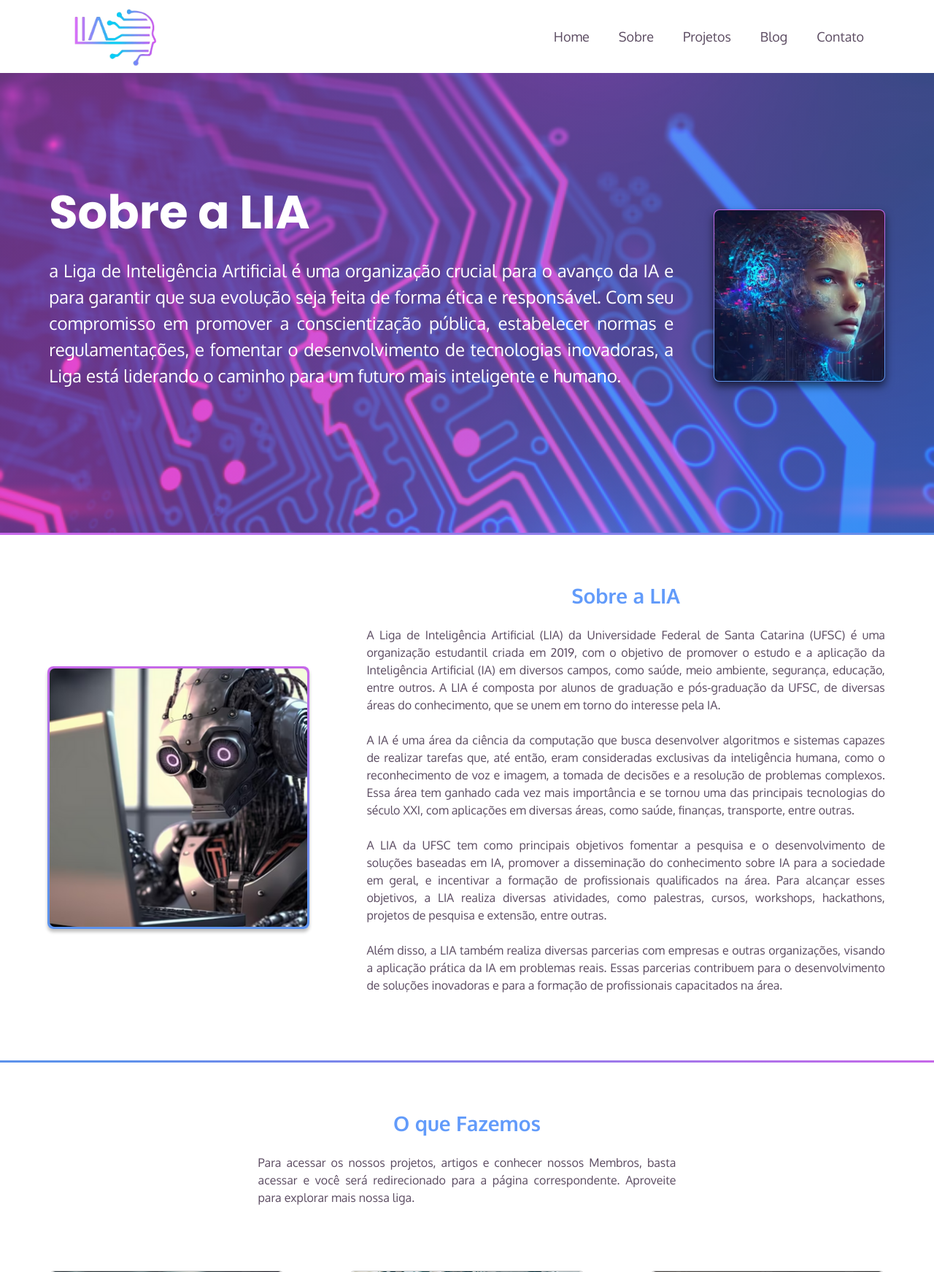
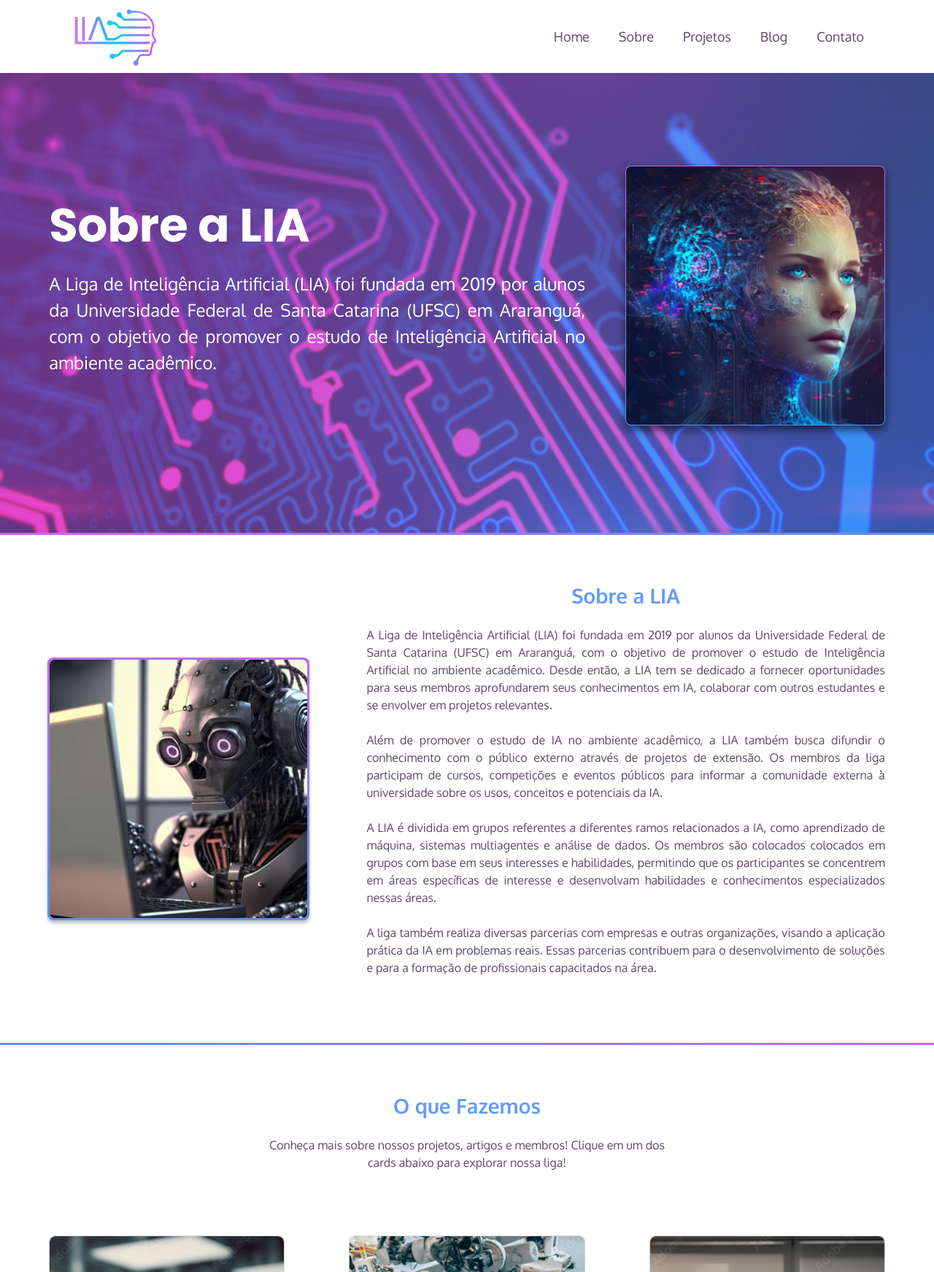
Before and after one commit to Mrmichelerocha/site-lia, a Django app: page /about/ in a window 1280 px wide. Shown: the top 1743 px of the page at 73% size. Run offline with Django 4.2, Linux system fonts and the light colour scheme; some libraries are stand-ins or nearby versions; some web fonts are replaced.

Commit message:
new texts and small fixes

```diff
--- a/beckend/about/templates/aboutintro.html
+++ b/beckend/about/templates/aboutintro.html
@@ -8,14 +8,13 @@
         <div class="text hidden delay-1">
             <h2>Sobre a LIA</h2>
             <p>
-                A Liga de Inteligência Artificial (LIA) da Universidade Federal de Santa Catarina (UFSC) é uma organização estudantil criada em 2019, com o objetivo de promover o estudo e a aplicação da Inteligência Artificial (IA) em diversos campos, como saúde, meio ambiente, segurança, educação, entre outros. A LIA é composta por alunos de graduação e pós-graduação da UFSC, de diversas áreas do conhecimento, que se unem em torno do interesse pela IA.<br><br>
+                A Liga de Inteligência Artificial (LIA) foi fundada em 2019 por alunos da Universidade Federal de Santa Catarina (UFSC) em Araranguá, com o objetivo de promover o estudo de Inteligência Artificial no ambiente acadêmico. Desde então, a LIA tem se dedicado a fornecer oportunidades para seus membros aprofundarem seus conhecimentos em IA, colaborar com outros estudantes e se envolver em projetos relevantes.<br><br>
 
-                A IA é uma área da ciência da computação que busca desenvolver algoritmos e sistemas capazes de realizar tarefas que, até então, eram consideradas exclusivas da inteligência humana, como o reconhecimento de voz e imagem, a tomada de decisões e a resolução de problemas complexos. Essa área tem ganhado cada vez mais importância e se tornou uma das principais tecnologias do século XXI, com aplicações em diversas áreas, como saúde, finanças, transporte, entre outras.<br><br>
+                Além de promover o estudo de IA no ambiente acadêmico, a LIA também busca difundir o conhecimento com o público externo através de projetos de extensão. Os membros da liga participam de cursos, competições e eventos públicos para informar a comunidade externa à universidade sobre os usos, conceitos e potenciais da IA.<br><br>
 
-                A LIA da UFSC tem como principais objetivos fomentar a pesquisa e o desenvolvimento de soluções baseadas em IA, promover a disseminação do conhecimento sobre IA para a sociedade em geral, e incentivar a formação de profissionais qualificados na área. Para alcançar esses objetivos, a LIA realiza diversas atividades, como palestras, cursos, workshops, hackathons, projetos de pesquisa e extensão, entre outras.<br><br>
+                A LIA é dividida em grupos referentes a diferentes ramos relacionados a IA, como aprendizado de máquina, sistemas multiagentes e análise de dados. Os membros são colocados colocados em grupos com base em seus interesses e habilidades, permitindo que os participantes se concentrem em áreas específicas de interesse e desenvolvam habilidades e conhecimentos especializados nessas áreas.<br><br>
 
-
-                Além disso, a LIA também realiza diversas parcerias com empresas e outras organizações, visando a aplicação prática da IA em problemas reais. Essas parcerias contribuem para o desenvolvimento de soluções inovadoras e para a formação de profissionais capacitados na área.<br>
+                A liga também realiza diversas parcerias com empresas e outras organizações, visando a aplicação prática da IA em problemas reais. Essas parcerias contribuem para o desenvolvimento de soluções e para a formação de profissionais capacitados na área.<br>
             </p>
         </div>
     </div>
--- a/beckend/about/templates/introAbout.html
+++ b/beckend/about/templates/introAbout.html
@@ -6,12 +6,7 @@
             <div class="texts hidden delay-1">
                 <h1>Sobre a LIA</h1>
                 <p>
-                    a Liga de Inteligência Artificial é uma organização crucial
-                    para o avanço da IA e para garantir que sua evolução seja feita de
-                    forma ética e responsável. Com seu compromisso em promover a
-                    conscientização pública, estabelecer normas e regulamentações, e
-                    fomentar o desenvolvimento de tecnologias inovadoras, a Liga está
-                    liderando o caminho para um futuro mais inteligente e humano.
+                    A Liga de Inteligência Artificial (LIA) foi fundada em 2019 por alunos da Universidade Federal de Santa Catarina (UFSC) em Araranguá, com o objetivo de promover o estudo de Inteligência Artificial no ambiente acadêmico.
                 </p>
             </div>
             <div class="image hidden">
--- a/beckend/about/templates/navegation.html
+++ b/beckend/about/templates/navegation.html
@@ -3,9 +3,7 @@
     <div class="texts hidden">
         <h2>O que Fazemos</h2>
         <p>
-            Para acessar os nossos projetos, artigos e conhecer nossos Membros,
-            basta acessar e você será redirecionado para a página correspondente. Aproveite para
-            explorar mais nossa liga.
+            Conheça mais sobre nossos projetos, artigos e membros! Clique em um dos cards abaixo para explorar nossa liga!
         </p>
     </div>
     <div class="cards">
--- a/beckend/blog/templates/BlogFeature.html
+++ b/beckend/blog/templates/BlogFeature.html
@@ -9,12 +9,12 @@
 {% block conteudo %}
 <section id="intro" class="blog-intro line-pink-blue">
     <div class="banner-container">
-        <img src="{% static '/assets/blog.png' %}" class="banner-bg">
-        <img src="{% static '/assets/blog.png' %}" class="banner-img" alt="" />
+        <img src="{% static '/assets/tft.jpg' %}" class="banner-bg">
+        <img src="{% static '/assets/tft.jpg' %}" class="banner-img" alt="" />
     </div>
     <div class="titles">
         <h1>Nossos Artigos</h1>
-        <p>Lorem ipsum dolor sit amet, consectetur adipiscing elit, sed do eiusmod tempor incididunt ut labore et dolore magna aliqua!</p>
+        <p>Confira nossos artigos e fique por dentro das últimas notícias e projetos da liga!</p>
     </div>
 </section>
 
--- a/beckend/index/templates/contentBlogFeature.html
+++ b/beckend/index/templates/contentBlogFeature.html
@@ -4,7 +4,7 @@
     <div class="texts hidden">
         <h2>Nossos Artigos</h2>
         <p>
-            Confira nossos artigos e fique por dentro das últimas tendências e novidades em diversos temas!
+            Confira nossos artigos e fique por dentro das últimas notícias e projetos da liga!
         </p>
     </div>
     <div class="cards">
@@ -23,7 +23,7 @@
                 Ler Artigo <span class="icon-arrow-right2"></span>
             </div>
             <div class="card-info">
-                <div class="title">Já ouviu falar sobre data analitcs?</div>
+                <div class="title">Análise de Dados</div>
             </div>
         </a>
         <a href="/post/3" class="card card-article hidden delay-2">
--- a/beckend/index/templates/contentProjectFeature.html
+++ b/beckend/index/templates/contentProjectFeature.html
@@ -17,7 +17,7 @@
                 <div class="title project">PyAnalytics</div>
                 <div class="description">
                     <p>
-
+                        Um dos ramos da Liga de Inteligência Artificial, voltado ao aprendizado dos conceitos básicos de Python, com foco na análise de dados.
                     </p>
                 </div>
             </div>
@@ -31,7 +31,7 @@
                 <div class="title project">LI(A)RA</div>
                 <div class="description">
                     <p>
-
+                        Grupo dedicado ao desenvolvimento de programas para competições de sistemas multiagentes.
                     </p>
                 </div>
             </div>
@@ -45,7 +45,7 @@
                 <div class="title project">Analytics2AI</div>
                 <div class="description">
                     <p>
-
+                        Grupo focado no aprendizado de aprendizado de máquina (machine learning).
                     </p>
                 </div>
             </div>
--- a/beckend/projects/templates/ProjectsFeature.html
+++ b/beckend/projects/templates/ProjectsFeature.html
@@ -17,11 +17,7 @@
             <div class="texts hidden delay-1">
                 <h1>Nossos Projetos</h1>
                 <p>
-                    Lorem ipsum dolor sit amet, consectetur
-                    adipiscing elit, sed do eiusmod tempor
-                    incididunt ut labore et dolore magna aliqua.
-                    Lorem ipsum dolor sit amet, consectetur
-                    adipiscing elit.
+                    A LIA é dividida entre grupos que focam em diferentes áreas de atuação e conceitos da IA. Cada grupo possui seus próprios projetos e métodos. Confira os detalhes de cada projeto abaixo.
                 </p>
             </div>
         </div>
--- a/beckend/templates/footer.html
+++ b/beckend/templates/footer.html
@@ -52,13 +52,13 @@
             </div>
             <div class="col menu-col">
                 <h3>Menu</h3>
-                <a target="_blank" href="#" class="sns"> Home </a>
-                <a target="_blank" href="#" class="sns"> Sobre </a>
-                <a target="_blank" href="#" class="sns">
+                <a href="/" class="sns"> Home </a>
+                <a href="/about/" class="sns"> Sobre </a>
+                <a href="/projectFeature/" class="sns">
                     Projetos
                 </a>
-                <a target="_blank" href="#" class="sns"> Blog </a>
-                <a target="_blank" href="#" class="sns">
+                <a href="/blogFeature/" class="sns"> Blog </a>
+                <a href="/contact/" class="sns">
                     Contato
                 </a>
             </div>
--- a/beckend/templates/static/css/main.css
+++ b/beckend/templates/static/css/main.css
@@ -114,7 +114,7 @@
 
 .cards {
   display: grid;
-  grid-template-columns: auto auto auto;
+  grid-template-columns: repeat(3, 1fr);
   gap: 5.5rem;
   margin-top: 4rem;
   margin-bottom: 4rem;
@@ -140,7 +140,7 @@
 }
 .cards .card .floating-link {
   position: absolute;
-  top: 25%;
+  top: 15%;
   left: 0;
   opacity: 0;
   z-index: 1;
@@ -189,7 +189,7 @@
   text-align: center;
   font-family: "Oxygen", sans-serif;
   font-weight: bold;
-  font-size: 1.125rem;
+  font-size: 0.9rem;
   margin: 1rem 0;
   padding: 0 0.5rem;
   color: white;
@@ -211,9 +211,9 @@
 .cards .card:hover .card-info .description {
   height: auto;
 }
-.cards .card:hover .card-info .title.project {
+/* .cards .card:hover .card-info .title.project {
   display: none;
-}
+} */
 @media (max-width: 1260px) {
   .cards .card .card-info .description p {
     font-size: 0.8rem;
@@ -502,7 +502,6 @@
   object-position: left;
 }
 footer .row {
-  align-items: center;
   gap: 15%;
 }
 footer .sns,
@@ -744,7 +743,7 @@
   width: 50%;
 }
 body #our-projects .texts p {
-  text-align: justify;
+  text-align: center;
 }
 body #our-projects .cards .card .card-info {
   background: rgba(98, 155, 250, 0.8);
@@ -775,7 +774,7 @@
   width: 50%;
 }
 body #our-articles .texts p {
-  text-align: justify;
+  text-align: center;
 }
 body #our-articles .cards .card .card-info {
   background: rgba(198, 104, 233, 0.8);
@@ -935,7 +934,7 @@
   width: 50%;
 }
 #things .texts p {
-  text-align: justify;
+  text-align: center;
 }
 #things .cards .card .card-info {
   background: rgba(98, 155, 250, 0.8);
```
Also changed, not shown: beckend/index/templates/about.html (+1 -6 lines), beckend/members/templates/membersCore.html (+16 -6 lines).
